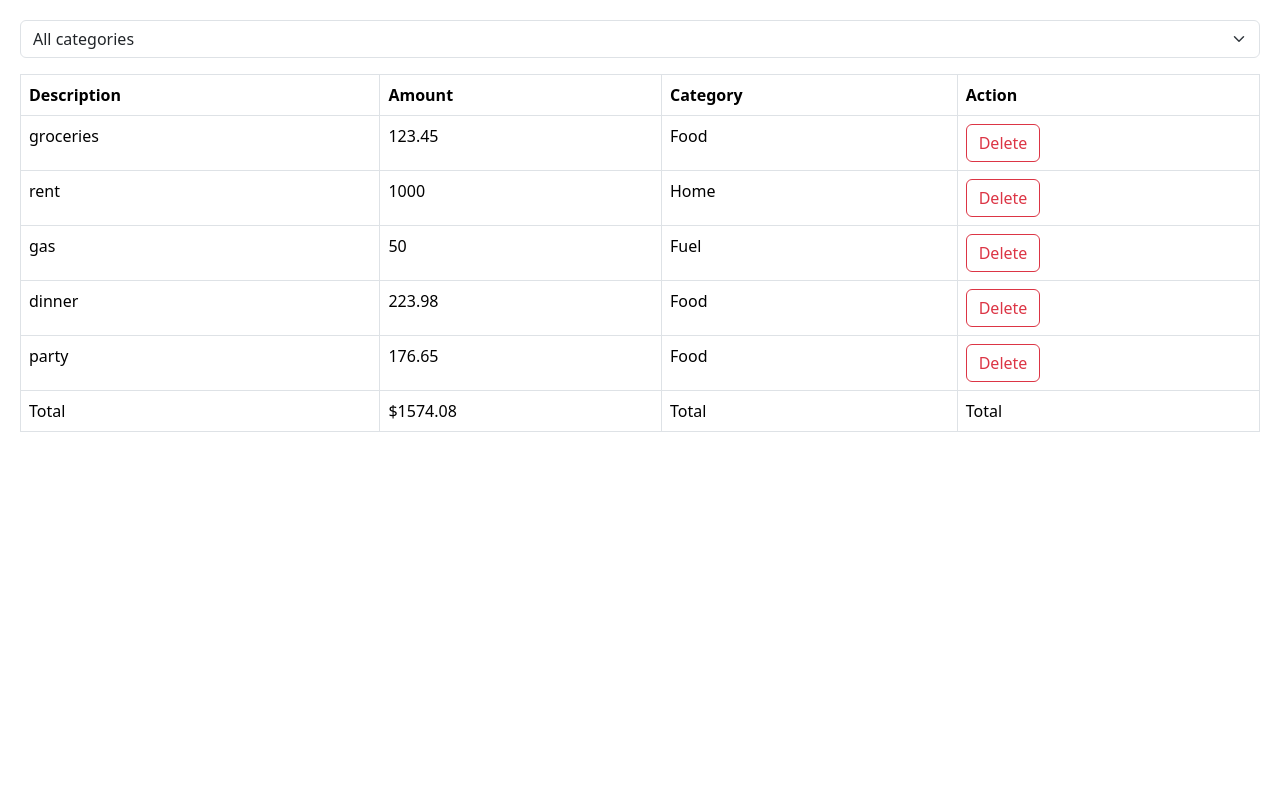
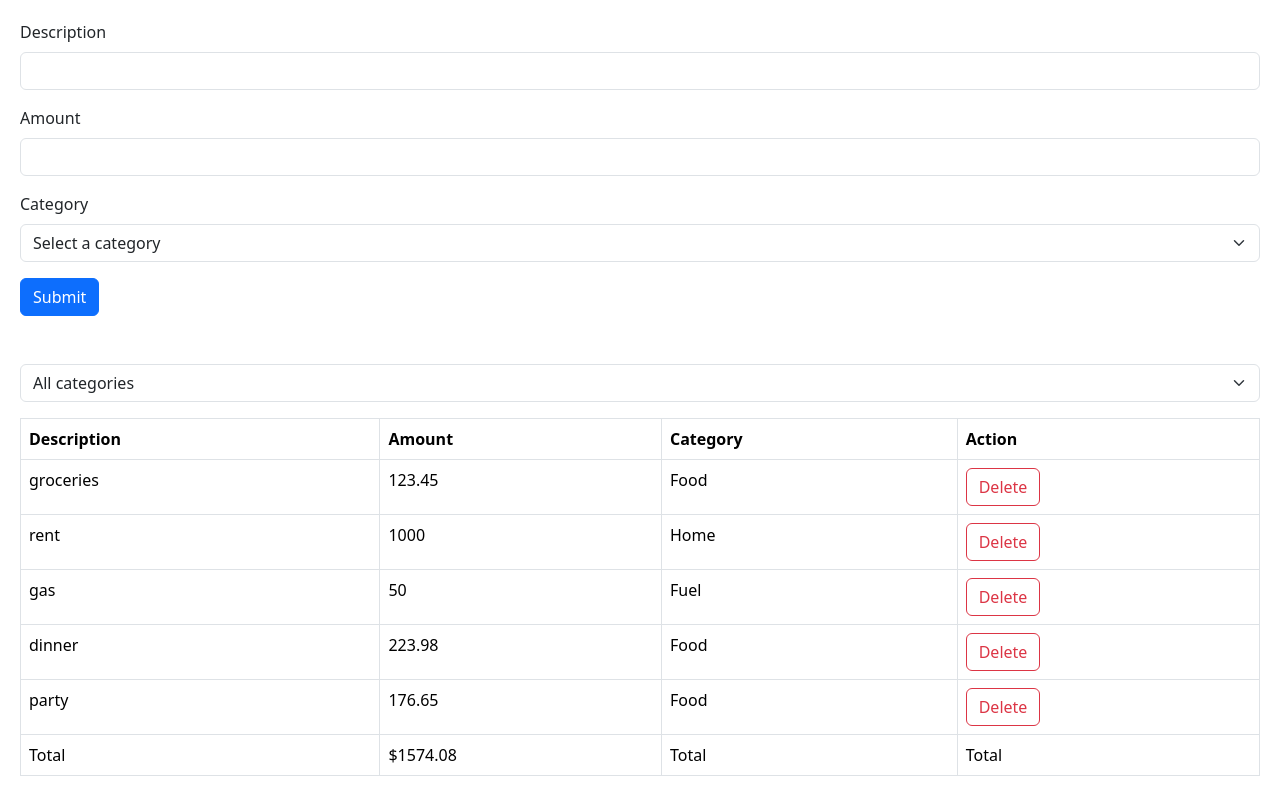
Before and after one commit to Tmicrd/React18, a React (Vite) app: page / in a window 1280 px wide. Built offline with nearby package versions, Linux system fonts and the light colour scheme.

Commit message:
building the ExpenseForm componnet

```diff
--- a/src/App.tsx
+++ b/src/App.tsx
@@ -2,6 +2,9 @@
 import ExpenseList from "./expense-tracker/components/ExpenseList";
 import "bootstrap/dist/css/bootstrap.css";
 import ExpenseFilter from "./expense-tracker/components/ExpenseFilter";
+import ExpenseForm from "./expense-tracker/components/ExpenseForm";
+
+export const CATEGORIES = ["Food", "Home", "Fuel"];
 
 function App() {
   const [selectedCategory, setSelectedCategory] = useState("");
@@ -16,11 +19,12 @@
   const visibleExpenses = selectedCategory
     ? expenses.filter((expense) => expense.category === selectedCategory)
     : expenses;
-  console.log("expenses: ", expenses);
-  console.log("selectedCategory: ", selectedCategory);
 
   return (
     <>
+      <div className="mb-5">
+        <ExpenseForm />
+      </div>
       <div className="mb-3">
         <ExpenseFilter
           onSelectCategory={(category) => setSelectedCategory(category)}
--- a/src/expense-tracker/components/ExpenseFilter.tsx
+++ b/src/expense-tracker/components/ExpenseFilter.tsx
@@ -1,3 +1,5 @@
+import { CATEGORIES } from "../../App";
+
 interface Props {
   onSelectCategory: (category: string) => void;
 }
@@ -9,9 +11,11 @@
       onChange={(e) => onSelectCategory(e.target.value)}
     >
       <option value="">All categories</option>
-      <option value="Food">Food</option>
-      <option value="Home">Home</option>
-      <option value="Fuel">Fuel</option>
+      {CATEGORIES.map((cat) => (
+        <option key={cat} value={cat}>
+          {cat}
+        </option>
+      ))}
     </select>
   );
 };
--- /dev/null
+++ b/src/expense-tracker/components/ExpenseForm.tsx
@@ -0,0 +1,36 @@
+import { CATEGORIES } from "../../App";
+
+const ExpenseForm = () => {
+  return (
+    <form>
+      <div className="mb-3">
+        <label htmlFor="description" className="form-label">
+          Description
+        </label>
+        <input id="description" type="text" className="form-control" />
+      </div>
+      <div className="mb-3">
+        <label htmlFor="amount" className="form-label">
+          Amount
+        </label>
+        <input id="amount" type="text" className="form-control" />
+      </div>
+      <div className="mb-3">
+        <label htmlFor="category" className="form-label">
+          Category
+        </label>
+        <select id="category" className="form-select">
+          <option value="">Select a category</option>
+          {CATEGORIES.map((cat) => (
+            <option key={cat} value={cat}>
+              {cat}
+            </option>
+          ))}
+        </select>
+      </div>
+      <button className="btn btn-primary">Submit</button>
+    </form>
+  );
+};
+
+export default ExpenseForm;
```
